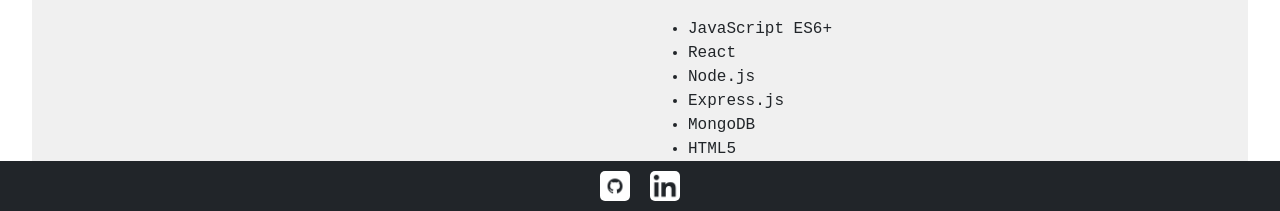
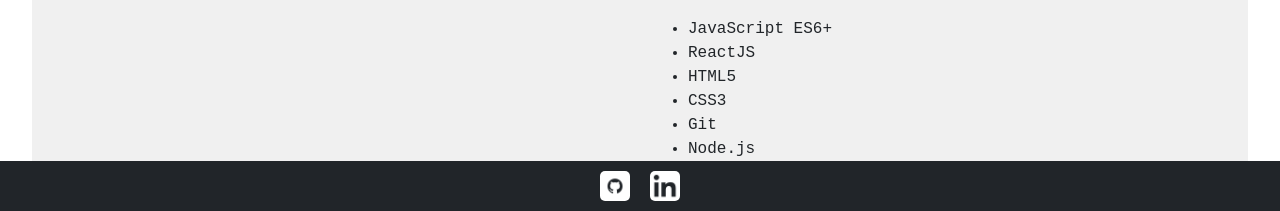
Before and after one commit to Matt-Christopherson/react-portfolio, a React (Vite) app: page / in a window 1280 px wide. Shown: the part 589-800 px from the top of the page. Built offline with nearby package versions, Linux system fonts and the light colour scheme; a web font is replaced by a local one.

Commit message:
Made a small adjustment to the proficiencies array.

```diff
--- a/src/components/content/AboutMe.jsx
+++ b/src/components/content/AboutMe.jsx
@@ -4,13 +4,13 @@ import assets from '../../assets';
 export default function AboutMe() {
 	const proficiencies = [
 		'JavaScript ES6+',
-		'React',
+		'ReactJS',
+		'HTML5',
+		'CSS3',
+		'Git',
 		'Node.js',
 		'Express.js',
 		'MongoDB',
-		'HTML5',
-		'CSS3',
-		'Git',
 		'Bootstrap',
 	];
 	return (
```
